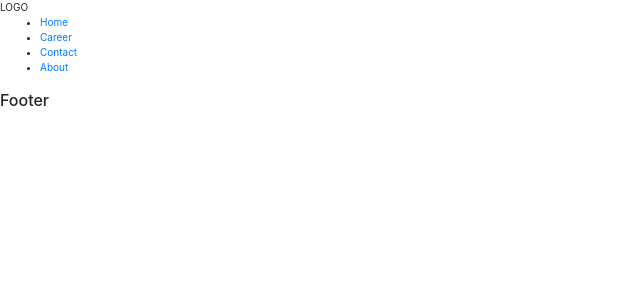
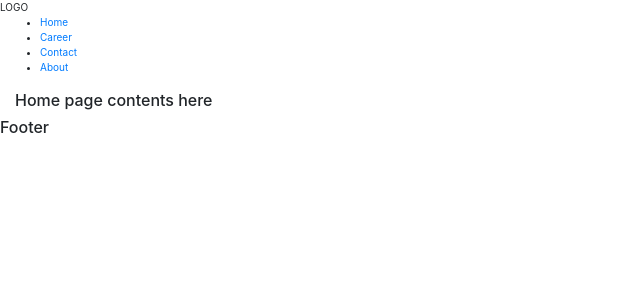
Before and after one commit to lekegitrepo/simple-react-web, a React (Create React App) app: page / in a window 1280 px wide. Shown: the top 300 px of the page, without its empty margins (0-640 px from the left). Built offline with nearby package versions, Linux system fonts and the light colour scheme.

Commit message:
create the homepage component

```diff
--- a/src/App.js
+++ b/src/App.js
@@ -1,5 +1,6 @@
 import React from 'react';
 import Header from './components/headerComponent/header';
+import HomePage from './components/pages/homePage';
 import Footer from './components/footerComponent/footer';
 import './assets/css/default.min.css';
 
@@ -8,6 +9,7 @@ class App extends React.Component {
     return (
       <div className= 'App'>
         <Header />
+        <HomePage />
         <Footer />
       </div>
     )
--- /dev/null
+++ b/src/components/pages/homePage.js
@@ -0,0 +1,13 @@
+import React from 'react';
+
+class HomePage extends React.Component {
+  render () {
+    return (
+      <div className='container-fluid'>
+        <h6> Home page contents here </h6>
+      </div>
+    )
+  }
+}
+
+export default HomePage;
```
